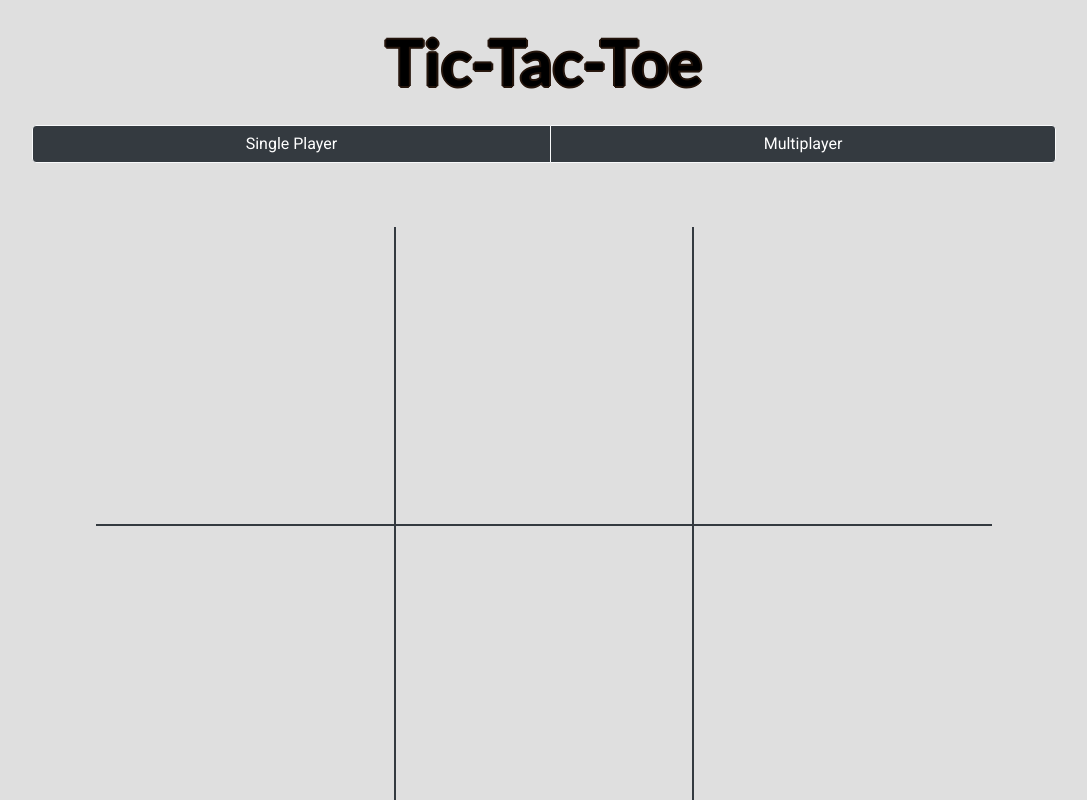
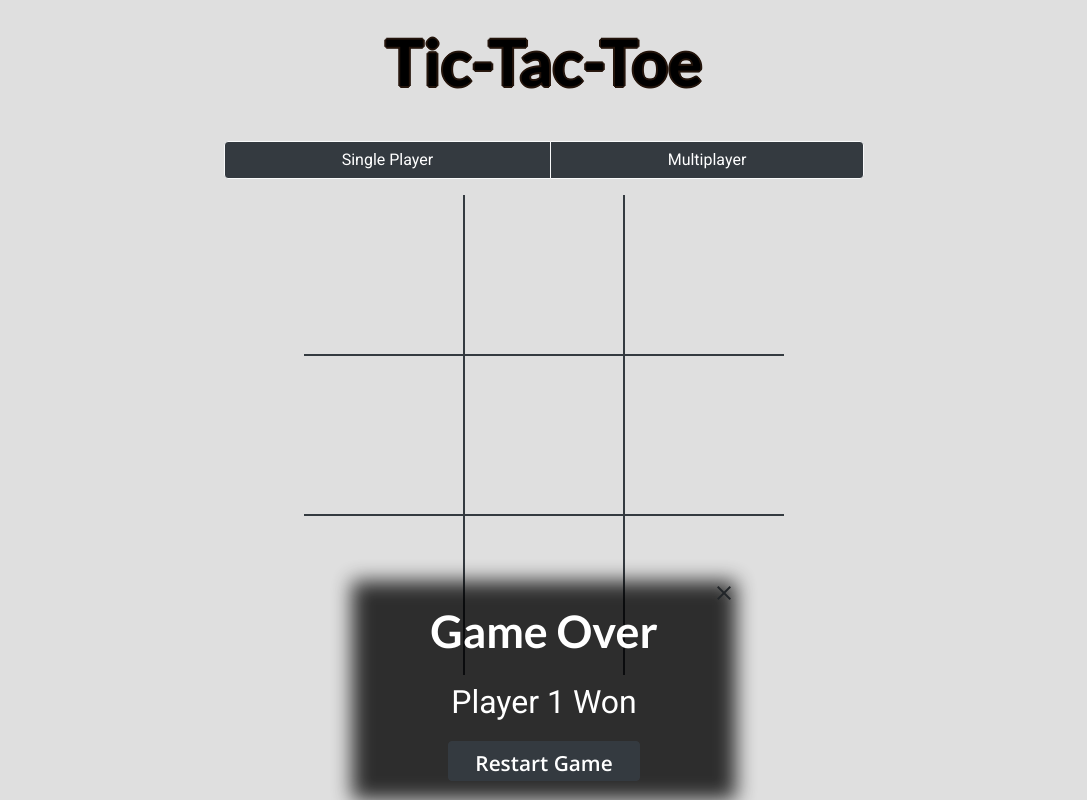
Before and after one commit to thesudeshdas/tic-tac-toe, a plain HTML site: page index.html in a window 1280 px wide. Shown: the whole page, without its empty margins (96-1183 px from the left). Drawn offline with nearby package versions, Linux system fonts and the light colour scheme.

Commit message:
Added CSS

```diff
--- a/index.html
+++ b/index.html
@@ -94,7 +94,7 @@
     <!-- form for restart -->
     <form id="restartFormPop" class="restart-form">
 
-      <!-- <div class="bg"></div>
+      <div class="bg"></div>
 
       <i class="material-icons md-36 close-form" id="closeButton">close</i>
 
@@ -104,7 +104,7 @@
         <h2 id="announceWinner">Player 1 Won</h2>
       </div>
 
-      <button class="btn btn-dark rounded" id="restartBtn">Restart Game</button> -->
+      <button class="btn btn-dark rounded" id="restartBtn">Restart Game</button>
     </form>
 
 
--- a/styles.css
+++ b/styles.css
@@ -83,25 +83,17 @@ h1 {
 }
 
 .form-item {
-    margin: 0 10% 5% 10%;
+    margin: 0 10% 0% 10%;
 }
 
 .form button {
     width: 50%;
     height: 2.5rem;
     display: block;
-    margin: 10% auto 10% auto;
+    margin: 5% auto;
     font-family: 'Open Sans', sans-serif;
     font-size: 1.3rem;
 }
-
-/* desjtop */
-@media only screen and (min-width: 768px) {
-    .form {
-        width: 50vw;
-    }
-}
-
 
 
 
@@ -138,13 +130,12 @@ h1 {
 
 
 .boxItem {
-    border-width: 3px;
     display: flex;
 
     justify-content: center;
     align-items: center;
 
-    font-size: 2rem;
+    font-size: 2.5rem;
 }
 
 
@@ -157,7 +148,7 @@ h1 {
 
 /* restart form */
 .restart-form {
-    display: none;
+    display: block;
     position: fixed;
     bottom: 0;
     left: 50%;
@@ -200,14 +191,46 @@ h1 {
     width: 50%;
     height: 2.5rem;
     display: block;
-    margin: 10% auto 10% auto;
+    margin: 5% auto;
     font-family: 'Open Sans', sans-serif;
     font-size: 1.3rem;
 }
 
-/* desjtop */
+
+
+
+
+
+
+/* desktop */
 @media only screen and (min-width: 768px) {
-    .restart-form {
+    .buttons-container {
+        width: 50vw;
+        position: block;
+        margin: 2vh auto;
+        left: 50%;
+        transform: translate(-50%);
+    }
+
+    .gameBoardContainer {
+        height: 60vh;
+        width: 60vh;
+    }
+
+    .boxItem {
+        font-size: 5rem;
+    }
+
+
+
+
+
+
+    .form {
         width: 50vw;
     }
+
+    .restart-form {
+        width: 30vw;
+    }
 }
```
